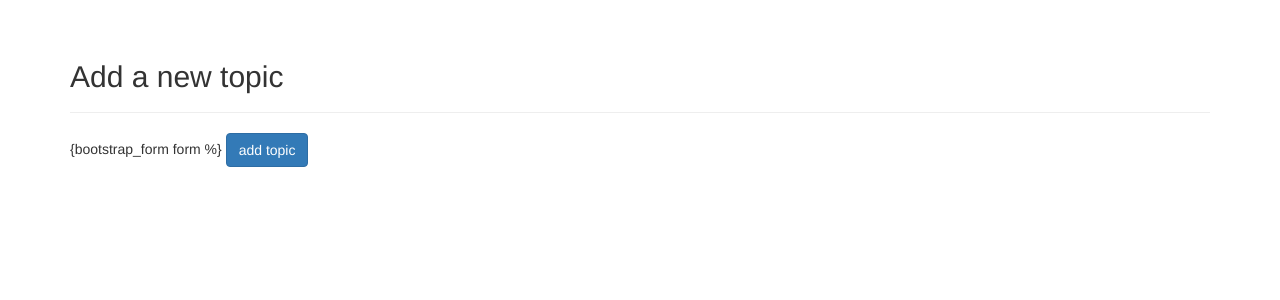
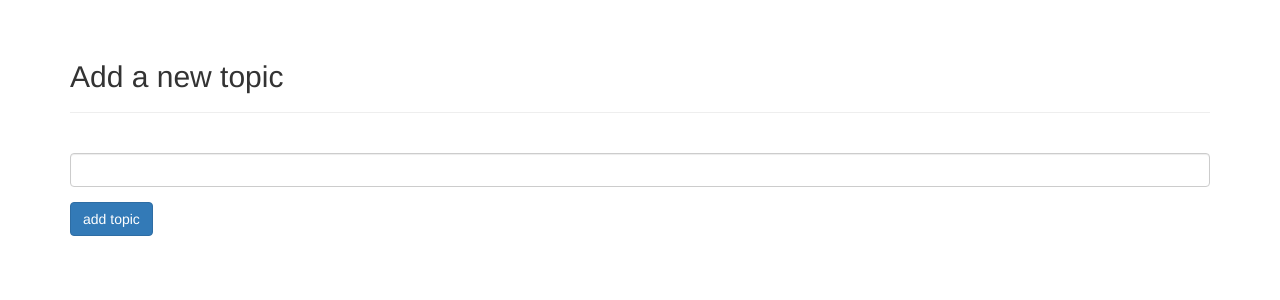
Before and after one commit to TolentinoDev/rtdesign-learning-log, a Django app: page /new_topic/ in a window 1280 px wide. Shown: the part 53-353 px from the top of the page. Run offline with Django 3.2, Linux system fonts and the light colour scheme; a user stored in the database is signed in; some libraries are stand-ins or nearby versions.

Commit message:
fixed bug in new_topic.html

```diff
--- a/learning_logs/templates/learning_logs/new_topic.html
+++ b/learning_logs/templates/learning_logs/new_topic.html
@@ -10,7 +10,7 @@
 
 	<form action = "{%url 'learning_logs:new_topic' %}" method = 'post' class ="form">
 		{% csrf_token %}
-		{bootstrap_form form %}
+		{% bootstrap_form form %}
 
 		{% buttons %}
 			<button name="submit" class="btn btn-primary">add topic</button>
```
